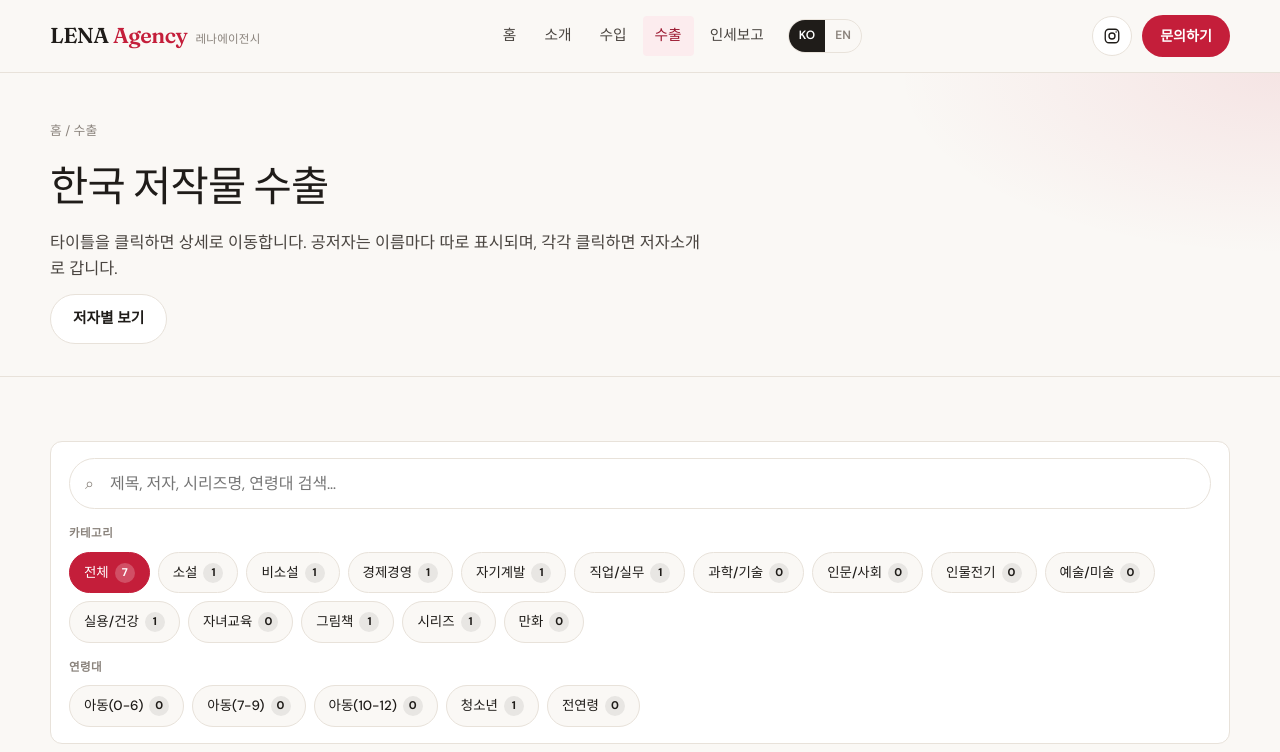
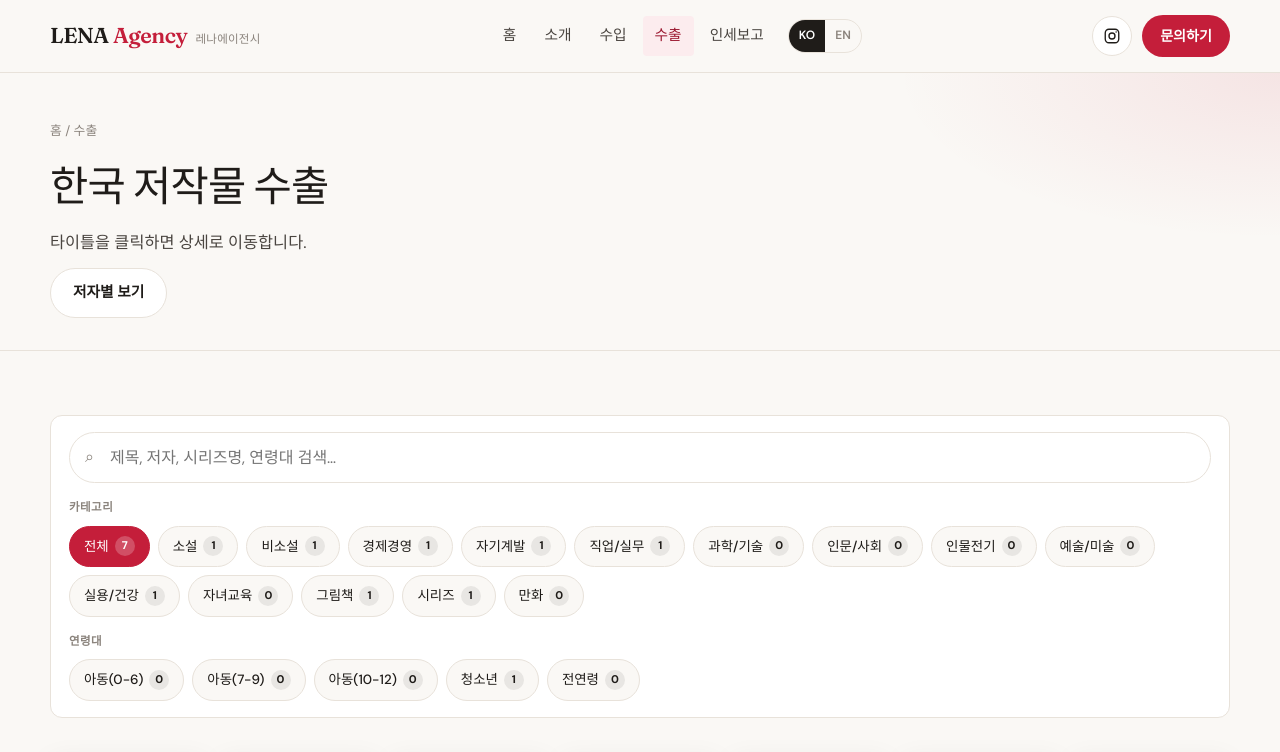
Before and after one commit to lenaagency/lenaagency, a Next.js app: page /export in a window 1280 px wide. Shown: the top 752 px of the page. Built offline with nearby package versions, Linux system fonts and the light colour scheme.

Commit message:
Remove co-author note from For sales page intro
Keep only the short “click a title for details” line.

```diff
--- a/src/app/export/page.tsx
+++ b/src/app/export/page.tsx
@@ -266,8 +266,8 @@ function ExportCatalog() {
           <h1>{t("Titles for rights sales", "한국 저작물 수출")}</h1>
           <p>
             {t(
-              "Click a title for details. Co-authors are listed separately — click each name for their bio.",
-              "타이틀을 클릭하면 상세로 이동합니다. 공저자는 이름마다 따로 표시되며, 각각 클릭하면 저자소개로 갑니다."
+              "Click a title for details.",
+              "타이틀을 클릭하면 상세로 이동합니다."
             )}
           </p>
           <p style={{ marginTop: 12 }}>
```
